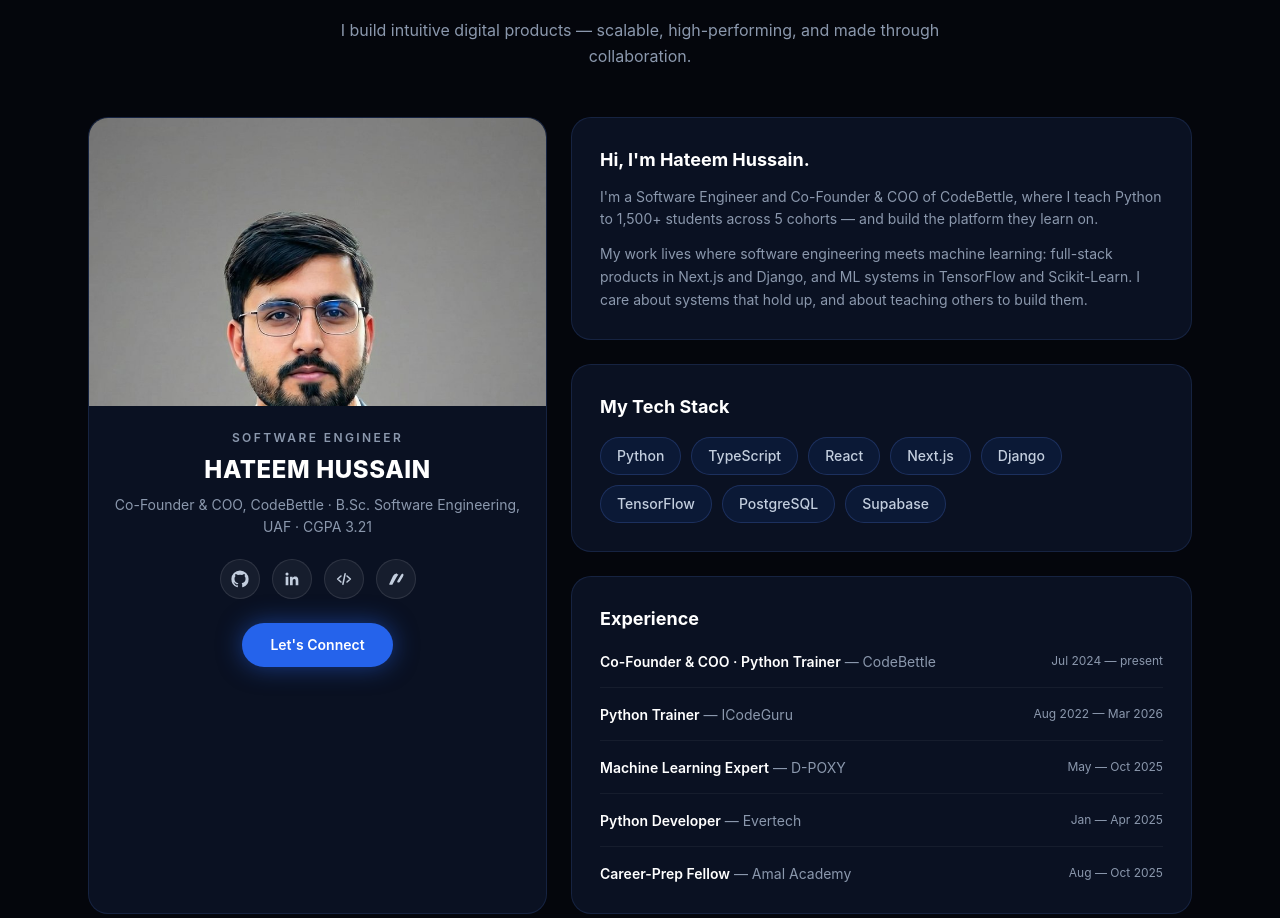
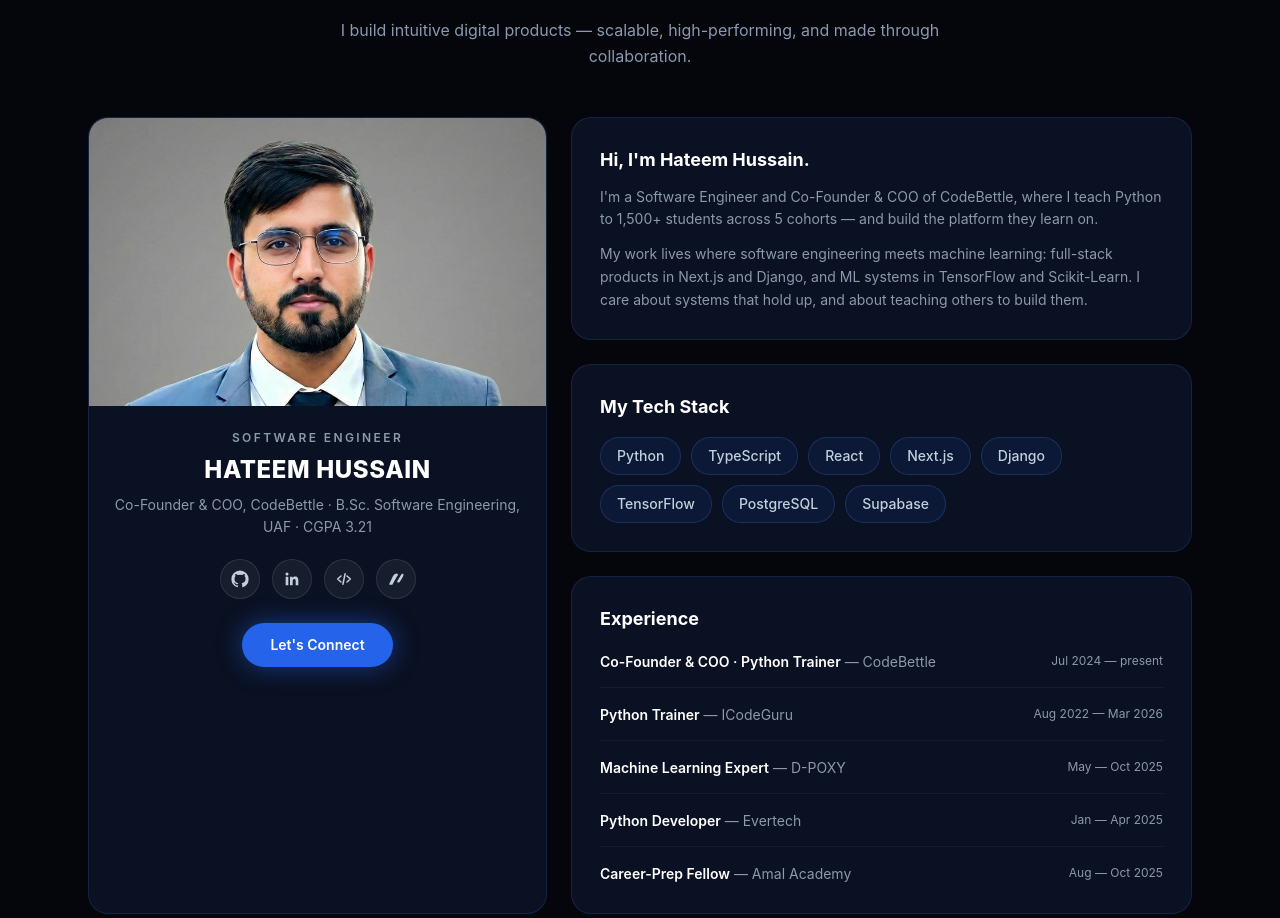
Before and after one commit to Hateem-Hussain-01/hateem-portfolio-v2, a Next.js app: page / in a window 1280 px wide. Shown: the part 3585-4503 px from the top of the page. Built offline with nearby package versions, Linux system fonts and the light colour scheme.

Commit message:
About: fix portrait framing — object-position 50% 25% so the face is fully visible instead of cropped at the chin

```diff
--- a/components/About.tsx
+++ b/components/About.tsx
@@ -64,7 +64,7 @@ export default function About() {
               src="/img/hateem-portrait.jpg"
               alt="Muhammad Hateem Hussain"
               fill
-              className="object-cover object-top"
+              className="object-cover object-[50%_25%]"
             />
           </div>
           <div className="p-6 text-center">
```
